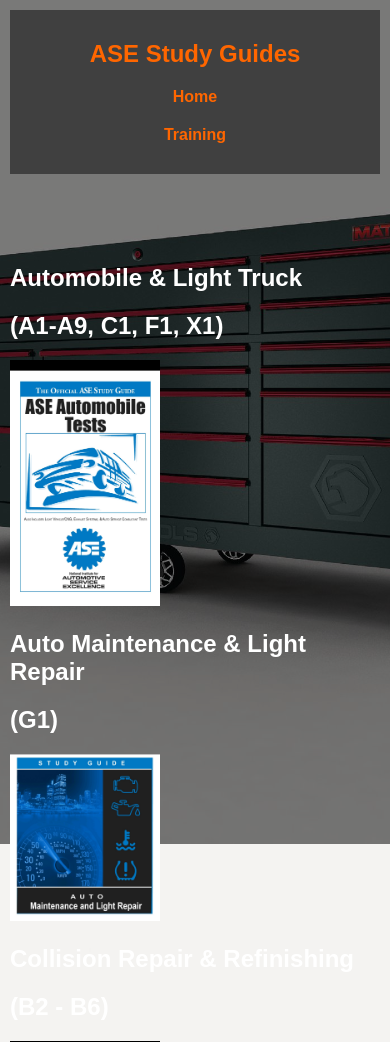
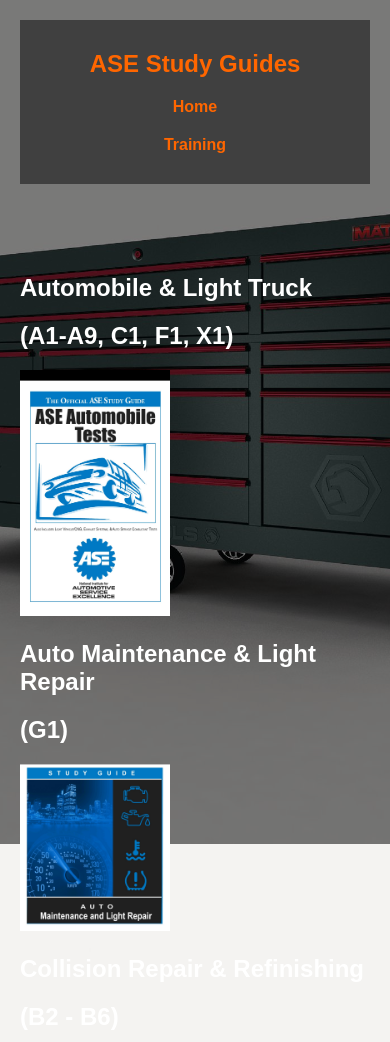
Before and after one commit to Jmerello/Gearheadresources, a PHP site: page /asecert.html in a window 390 px wide. Shown: the top 1042 px of the page. Run offline with PHP 8.4, Linux system fonts and the light colour scheme.

Commit message:
Update style.css

```diff
--- a/style.css
+++ b/style.css
@@ -5,11 +5,12 @@
     background-size: cover;  /* Ensure background covers the whole page */
     background-attachment: fixed;  /* Keeps the background fixed when scrolling */
     color: #fff;  /* Set text color to white */
-    margin: 0;
+    margin: 1in;  /* Set 1-inch margins for desktop */
     padding: 0;
     display: flex;
     flex-direction: column;
-    height: 100vh;
+    height: calc(100vh - 2in);  /* Adjust height considering margins */
+    box-sizing: border-box;  /* Include margins in height calculations */
 }
 
 /* Add overlay for better text readability */
@@ -231,11 +232,10 @@
 /* Mobile Portrait Mode */
 @media screen and (max-width: 768px) and (orientation: portrait) {
     body {
-        flex-direction: column;
-        padding: 10px;
+        margin: 20px;  /* Set 20px margin for smaller screens */
+        height: calc(100vh - 40px);  /* Adjust height considering margins */
     }
 
-    /* Adjust header */
     header h1 {
         font-size: 28px;
         padding: 10px;
@@ -255,12 +255,6 @@
     .resource-item {
         width: 90%;  /* Make items take more width */
         margin: 10px 0;  /* Add space between items */
-    }
-
-    /* Resize images and logos */
-    .resource-category img {
-        width: 100px;  /* Smaller image size */
-        height: auto;
     }
 
     /* Adjust footer */
```
